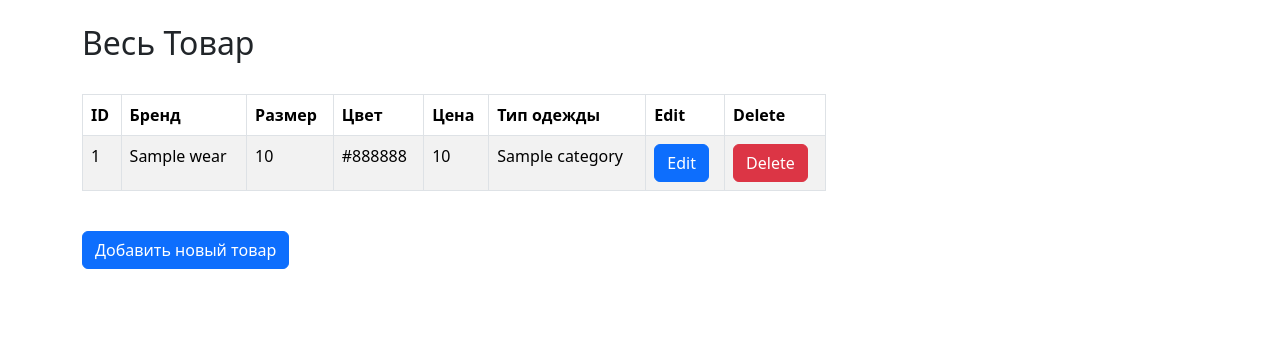
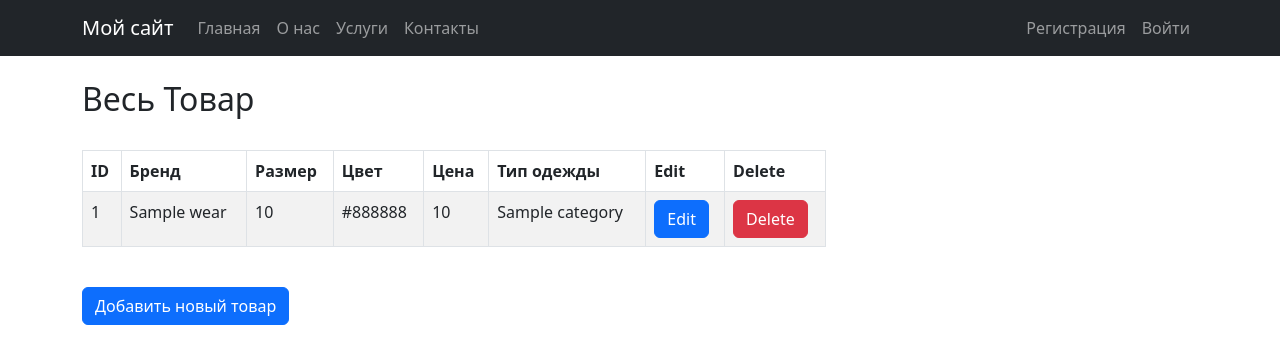
Before and after one commit to Kuberunnak10/crud_online_store, a Django app: page /crud/ in a window 1280 px wide. Shown: the top 364 px of the page. Run offline with Django 4.2, Linux system fonts and the light colour scheme; tables that the repository leaves empty hold one stand-in row (values such as "Sample post").

Commit message:
add home and connect login page

```diff
--- a/online_store/store/templates/store/show.html
+++ b/online_store/store/templates/store/show.html
@@ -1,14 +1,7 @@
-<!doctype html>
-<html lang="en">
-<head>
-    <meta charset="UTF-8">
-    <meta name="viewport"
-          content="width=device-width, user-scalable=no, initial-scale=1.0, maximum-scale=1.0, minimum-scale=1.0">
-    <meta http-equiv="X-UA-Compatible" content="ie=edge">
-    <title>Show page</title>
-    <link href="https://cdn.jsdelivr.net/npm/bootstrap@5.3.2/dist/css/bootstrap.min.css" rel="stylesheet" integrity="sha384-T3c6CoIi6uLrA9TneNEoa7RxnatzjcDSCmG1MXxSR1GAsXEV/Dwwykc2MPK8M2HN" crossorigin="anonymous">
-</head>
-<body>
+{% extends 'base.html' %}
+
+{% block title %}Show page{% endblock %}
+{% block content %}
 <div>
     <div class="container mt-4">
     <h2>Весь Товар</h2>
@@ -47,5 +40,4 @@
   <a href="{% url 'create_wear' %}" class="btn btn-primary">Добавить новый товар</a>
 </div>
 </div>
-</body>
-</html>
+{% endblock %}
--- /dev/null
+++ b/online_store/user/templates/base.html
@@ -0,0 +1,47 @@
+<!DOCTYPE html>
+<html lang="en">
+<head>
+  <meta charset="UTF-8">
+  <meta name="viewport" content="width=device-width, initial-scale=1.0">
+  <title>{% block title %}{% endblock %}</title>
+  <link href="https://cdn.jsdelivr.net/npm/bootstrap@5.3.0/dist/css/bootstrap.min.css" rel="stylesheet">
+</head>
+<body>
+
+<!-- Одна навигационная панель -->
+<nav class="navbar navbar-expand-lg navbar-dark bg-dark">
+  <div class="container">
+    <a class="navbar-brand" href="{% url 'home' %}">Мой сайт</a>
+    <button class="navbar-toggler" type="button" data-bs-toggle="collapse" data-bs-target="#navbarNav" aria-controls="navbarNav" aria-expanded="false" aria-label="Toggle navigation">
+      <span class="navbar-toggler-icon"></span>
+    </button>
+    <div class="collapse navbar-collapse" id="navbarNav">
+      <ul class="navbar-nav mr-auto">
+        <li class="nav-item active">
+          <a class="nav-link" href="#">Главная</a>
+        </li>
+        <li class="nav-item">
+          <a class="nav-link" href="#">О нас</a>
+        </li>
+        <li class="nav-item">
+          <a class="nav-link" href="#">Услуги</a>
+        </li>
+        <li class="nav-item">
+          <a class="nav-link" href="#">Контакты</a>
+        </li>
+      </ul>
+      <ul class="navbar-nav ms-auto">
+        <li class="nav-item">
+          <a class="nav-link" href="#">Регистрация</a>
+        </li>
+        <li class="nav-item">
+          <a class="nav-link" href="{% url 'login' %}">Войти</a>
+        </li>
+      </ul>
+    </div>
+  </div>
+</nav>
+<script src="https://cdn.jsdelivr.net/npm/bootstrap@5.3.0/dist/js/bootstrap.bundle.min.js"></script>
+{% block content %}{% endblock %}
+</body>
+</html>
```
Also changed, not shown: online_store/user/templates/home/home.html (+7 -13 lines).
